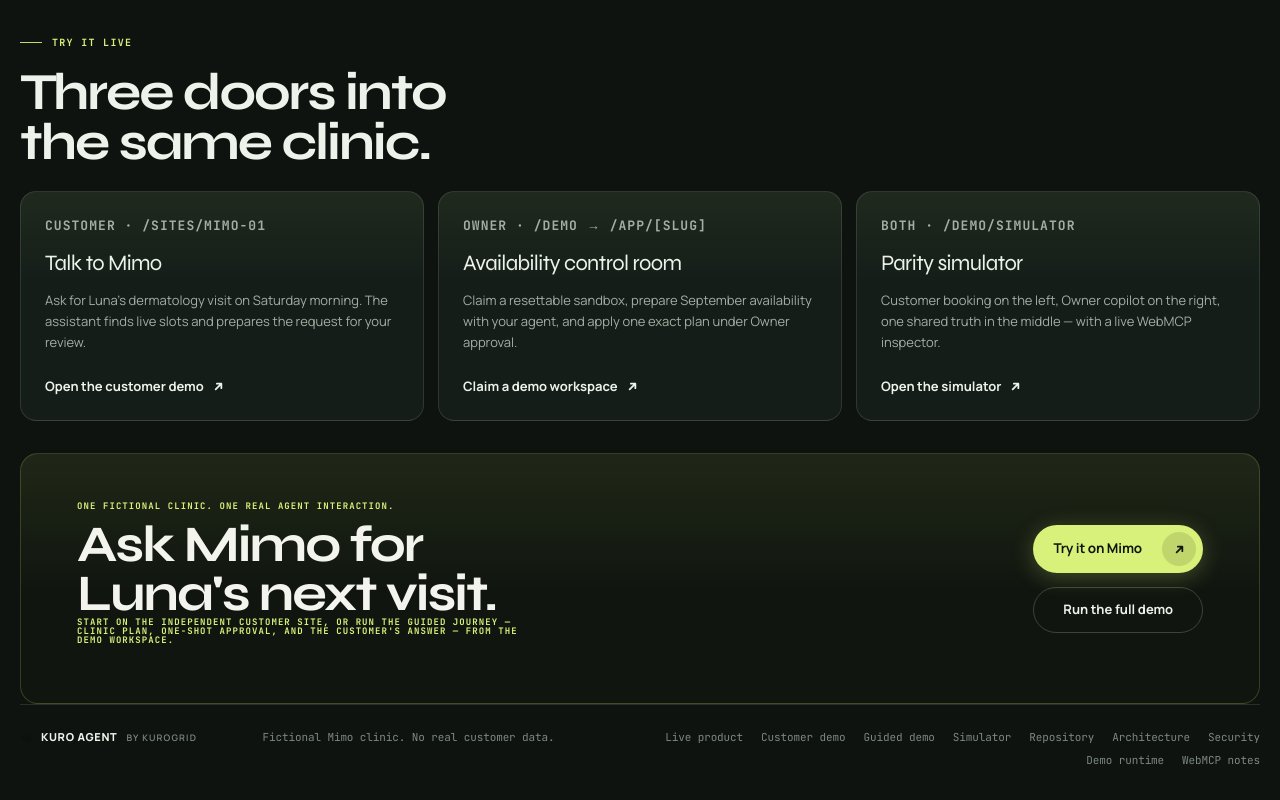
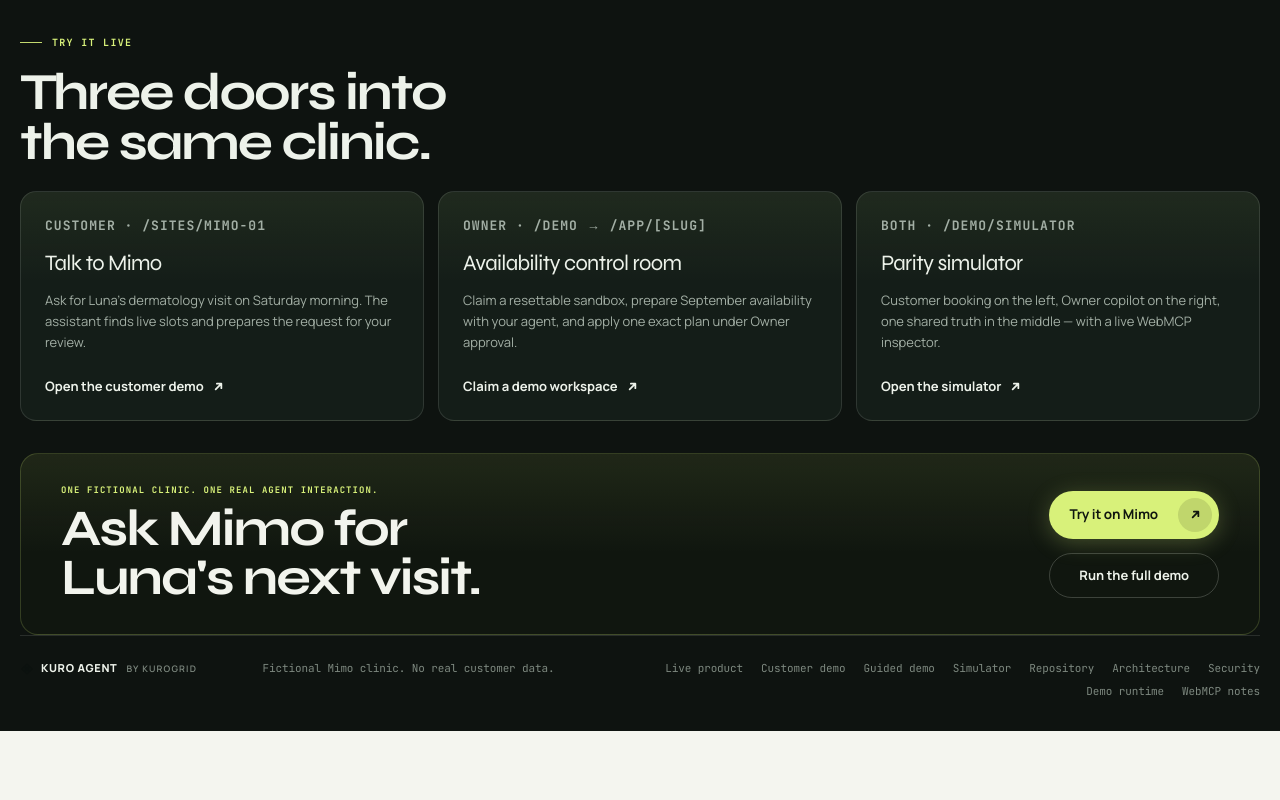
Before and after one commit to krowslyare/kurogrid_webmcp, a Next.js app: page / in a window 1280 px wide. Shown: the part 2448-3248 px from the top of the page. After the commit the page ends 3179 px from the top, so only its background shows below. Built offline with nearby package versions, Linux system fonts and the light colour scheme.

Commit message:
fix(home): drop close note and tighten close card spacing

```diff
--- a/src/app/page.tsx
+++ b/src/app/page.tsx
@@ -393,11 +393,6 @@ export default function Home() {
           <div>
             <p>One fictional clinic. One real agent interaction.</p>
             <h2 id="close-title">Ask Mimo for Luna&apos;s next visit.</h2>
-            <p className="landing-close-note">
-              Start on the independent customer site, or run the guided journey
-              — clinic plan, one-shot approval, and the customer&apos;s answer —
-              from the demo workspace.
-            </p>
           </div>
           <div className="landing-close-actions">
             <Link
```
Also changed, not shown: src/app/globals.css.
